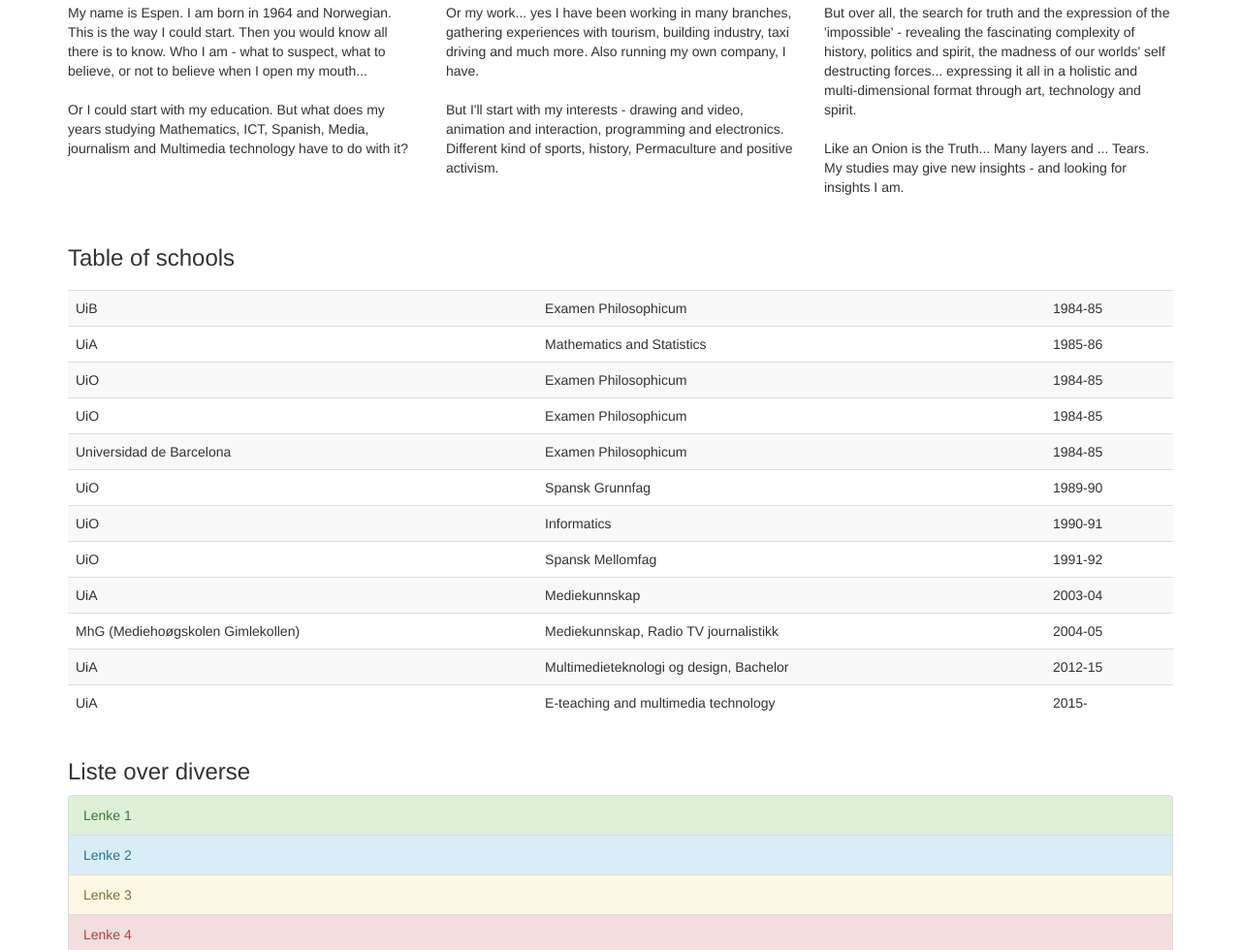
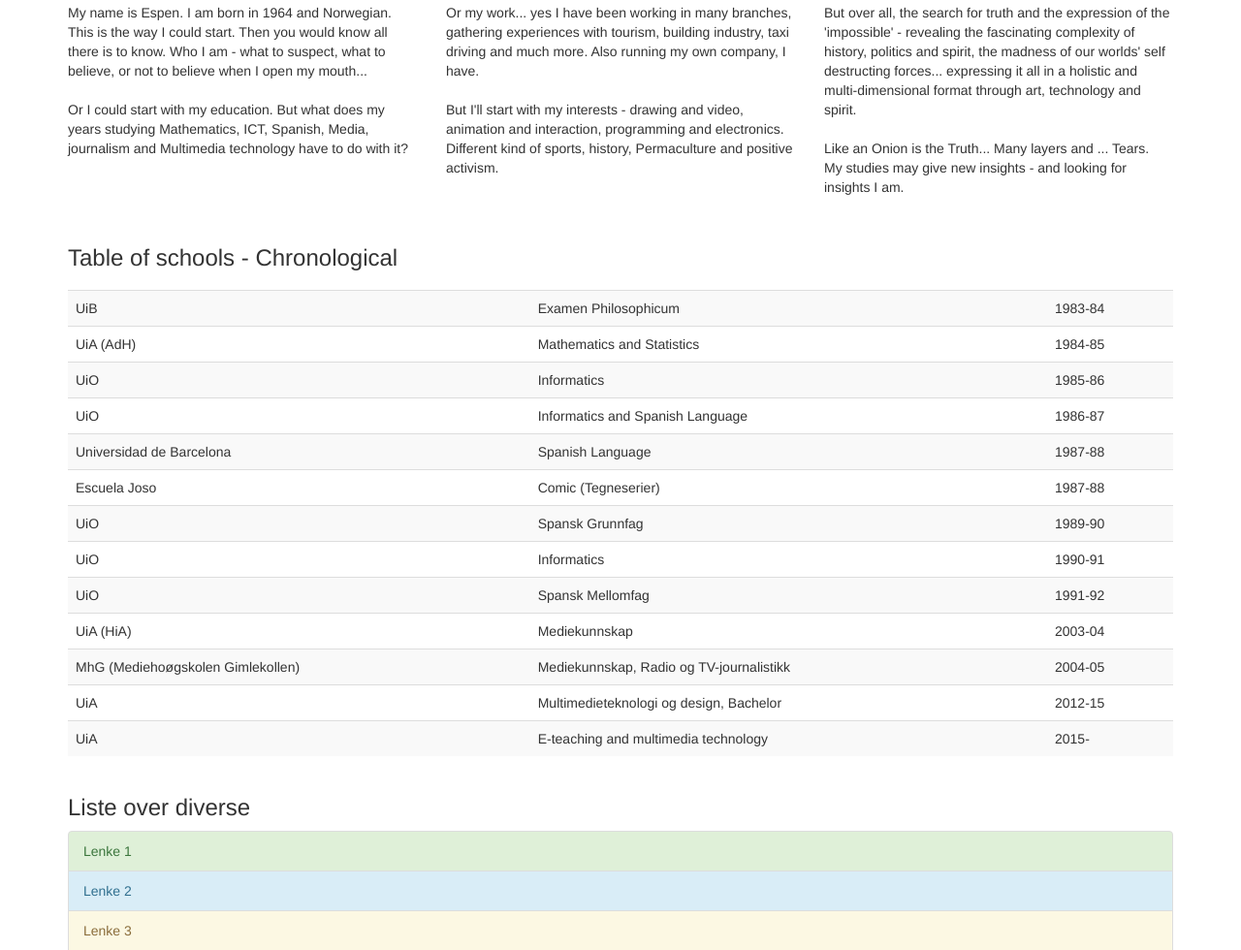
Before and after one commit to plutomedia/hand-in_1, a plain HTML site: page index.html in a window 1280 px wide. Shown: the part 402-1382 px from the top of the page at 97% size. Drawn offline with Linux system fonts and the light colour scheme; files that its build step writes are made by us from their sources.

Commit message:
Changed CV details

```diff
--- a/index.html
+++ b/index.html
@@ -80,32 +80,37 @@
 
 		<div class="container" id="skoletabell">
 			 <table class="table table-striped" >
-			 <h3>Table of schools<h3>
+			 <h3>Table of schools - Chronological<h3>
 			 <thead>
 				 <tbody>
 					  <tr>
 						<td>UiB</td>
 						<td>Examen Philosophicum</td>
+						<td>1983-84</td>
+					  </tr><tr>
+						<td>UiA (AdH)</td>
+						<td>Mathematics and Statistics</td>
 						<td>1984-85</td>
-					  </tr><tr>
-						<td>UiA</td>
-						<td>Mathematics and Statistics</td>
+					  </tr>
+					  <tr>
+						<td>UiO</td>
+						<td>Informatics</td>
 						<td>1985-86</td>
 					  </tr>
 					  <tr>
 						<td>UiO</td>
-						<td>Examen Philosophicum</td>
-						<td>1984-85</td>
-					  </tr>
-					  <tr>
-						<td>UiO</td>
-						<td>Examen Philosophicum</td>
-						<td>1984-85</td>
+						<td>Informatics and Spanish Language</td>
+						<td>1986-87</td>
 					  </tr>
 					  <tr>
 						<td>Universidad de Barcelona</td>
-						<td>Examen Philosophicum</td>
-						<td>1984-85</td>
+						<td>Spanish Language</td>
+						<td>1987-88</td>
+					  </tr>
+					  <tr>
+						<td>Escuela Joso</td>
+						<td>Comic (Tegneserier)</td>
+						<td>1987-88</td>
 					  </tr>
 					  <tr>
 						<td>UiO</td>
@@ -123,13 +128,13 @@
 						<td>1991-92</td>
 					  </tr>
 					  <tr>
-						<td>UiA</td>
+						<td>UiA (HiA)</td>
 						<td>Mediekunnskap</td>
 						<td>2003-04</td>
 					  </tr>
 					  <tr>
 						<td>MhG (Medieho&oslashgskolen Gimlekollen)</td>
-						<td>Mediekunnskap, Radio TV journalistikk</td>
+						<td>Mediekunnskap, Radio og TV-journalistikk</td>
 						<td>2004-05</td>
 					  </tr>
 					  <tr>
```
